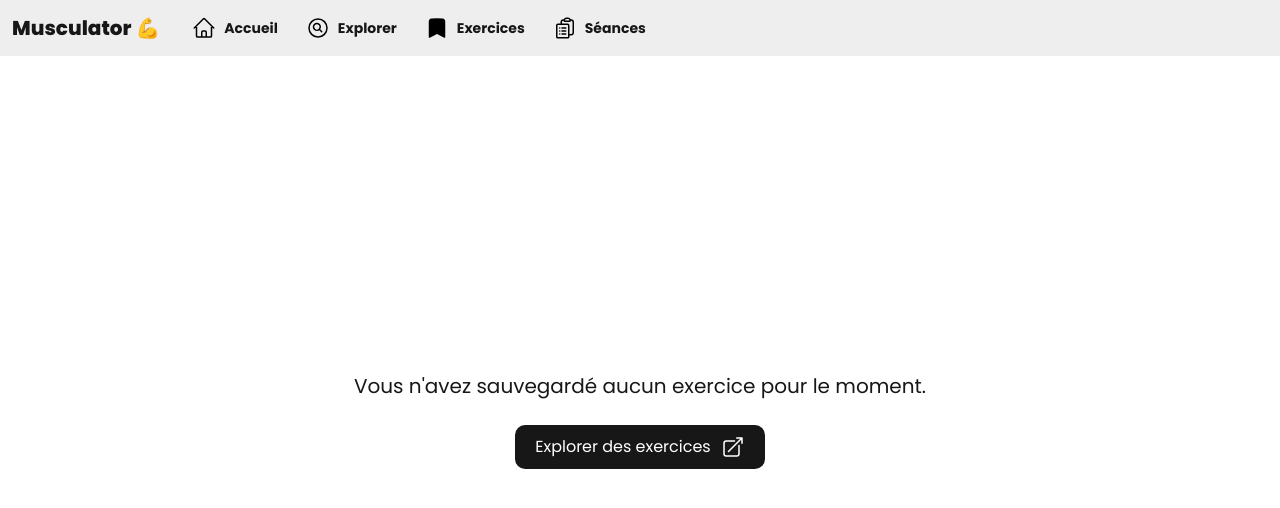
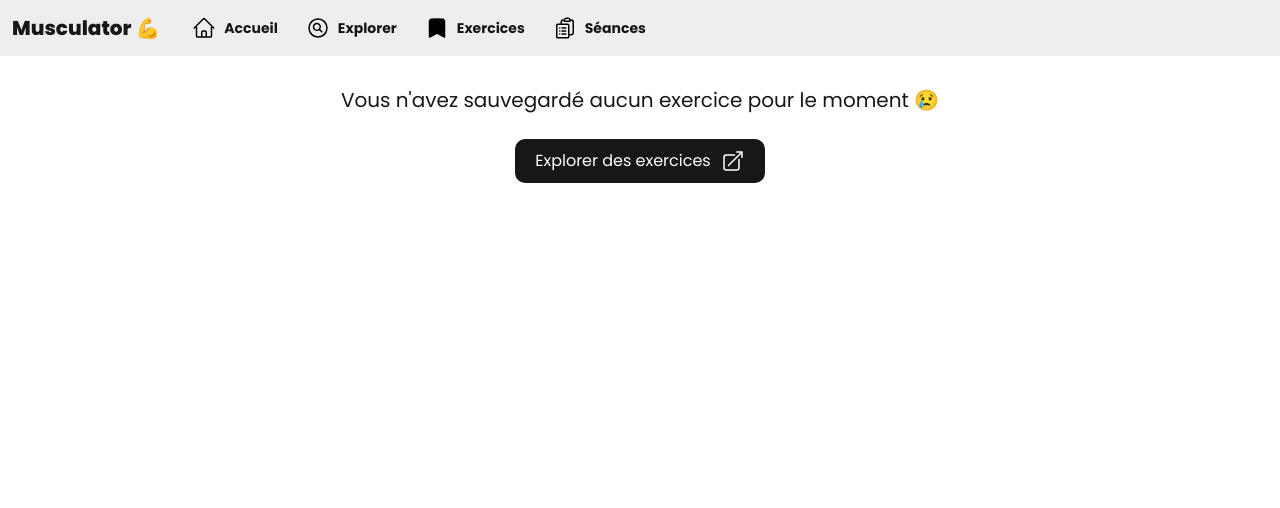
Before and after one commit to mael-grn/musculator, a Next.js app: page /myExercises in a window 1280 px wide. Shown: the top 508 px of the page. Built offline with nearby package versions, Linux system fonts and the light colour scheme.

Commit message:
correction de bugs

```diff
--- a/src/app/exercises/[exId]/page.tsx
+++ b/src/app/exercises/[exId]/page.tsx
@@ -31,7 +31,7 @@ export default function ExercisePage() {
     }
 
     return (
-        <div className={"flex flex-col gap-10 md:mt-10 md:mb-10"}>
+        <div className={"flex flex-col gap-10 md:mt-10 md:mb-10 mb-20 md:mb-0"}>
             <div className={"flex md:flex-row flex-col md:items-center gap-4"}>
                 <div className={"flex gap-2"}>
                     <img onClick={() => router.back()}
--- a/src/app/exercises/page.tsx
+++ b/src/app/exercises/page.tsx
@@ -30,7 +30,7 @@ export default function Explore() {
     }
 
   return (
-    <div className={"flex flex-col justify-center gap-10 items-center mt-4 md:mt-16"}>
+    <div className={"flex flex-col justify-center gap-10 items-center mt-4 md:mt-16 mb-20 md:mb-0"}>
         <div className={"w-full md:w-1/3 relative"}>
             <input ref={inputRef} className={" w-full pt-2.5 pb-2.5 pl-3.5 pr-10"} onKeyUp={onSearch} type={"text"}
                    placeholder={"Rechercher"}/>
--- a/src/app/globals.css
+++ b/src/app/globals.css
@@ -18,7 +18,7 @@
 
 html,
 body {
-  height: 100%;
+  min-height: 100%;
 }
 
 body {
--- a/src/app/myExercises/page.tsx
+++ b/src/app/myExercises/page.tsx
@@ -19,13 +19,13 @@ export default function MyExercises() {
     }, []);
 
     return (
-        <div className={"w-full h-full md:pt-10"}>
+        <div className={"w-full min-h-full mb-20  md:mb-0 md:pt-10 "}>
             {loading ? (<PageLoading/>) :
-                (<div className={" w-full h-full"}>
+                (<div className={" w-full min-h-full"}>
                     {
                         exercises.length === 0 ? (
-                            <div className={"flex flex-col w-full h-full items-center justify-center gap-6"}>
-                                <p className={"text-center"}>Vous n'avez sauvegardé aucun exercice pour le moment.</p>
+                            <div className={"flex flex-col w-full min-h-full items-center justify-center gap-6"}>
+                                <p className={"text-center"}>Vous n'avez sauvegardé aucun exercice pour le moment 😢</p>
                                 <button onClick={() => router.push("/exercises")}>
                                     Explorer des exercices
                                     <img src={"/icons/arrow-out.svg"} className={"h-6 invert"}/>
--- /dev/null
+++ b/src/app/myTrainings/page.tsx
@@ -0,0 +1,31 @@
+"use client";
+
+import {useRouter} from "next/navigation";
+import {useEffect, useState} from "react";
+import {Exercise, getExercises, getSavedExercices} from "@/app/exercises/exercisesUtils";
+import ExerciseComponent from "@/app/components/exercise";
+import PageLoading from "@/app/components/loading";
+
+export default function MyExercises() {
+    const router = useRouter();
+    const [exercises, setExercises] = useState<Exercise[]>([]);
+    const [loading, setLoading] = useState(true);
+
+    useEffect(() => {
+        getSavedExercices().then((exos) => {
+            console.log(exos);
+            setExercises(exos);
+        }).finally(() => setLoading(false));
+    }, []);
+
+    return (
+        <div className={"flex flex-col w-full h-full items-center justify-center gap-6 md:pt-10"}>
+            <p className={"text-center"}>Cette fonctionnalité n'est pas encore développé. Revenez plus tard 🛠️</p>
+            <button onClick={() => router.push("/")}>
+                Retour à l'accueil
+                <img src={"/icons/arrow-out.svg"} className={"h-6 invert"}/>
+            </button>
+        </div>
+
+    );
+}
--- /dev/null
+++ b/src/app/myTrainings/trainingsUtils.ts
@@ -0,0 +1,16 @@
+export interface Training {
+    id: number;
+    name: string;
+    muscles: string[];
+    exercises: number[];
+}
+
+let trainingList: Training[] = [];
+
+export async function getTrainings(): Promise<Training[]> {
+    if (trainingList.length === 0) {
+        let localStrorageTrainings = localStorage.getItem("Trainings");
+        trainingList = localStrorageTrainings && localStrorageTrainings[0] ? JSON.parse(localStrorageTrainings) : [];
+    }
+    return trainingList;
+}
--- a/src/app/myTranings/page.tsx
+++ /dev/null
@@ -1,19 +0,0 @@
-"use client";
-
-import {useRouter} from "next/navigation";
-
-export default function Home() {
-    const router = useRouter();
-
-    return (
-        <div className={" w-full h-full items-center justify-center flex flex-col gap-6"}>
-            <h1>Musculator 💪</h1>
-            <p className={"w-2/3 mt-6 text-center"}>Explorer une toute nouvelle manière de réaliser vos séances, generez automatiquement des exercices adaptés à vos besoins et organisez vous afin de ne jamais tomber à cours de motivation.</p>
-            <p className={"w-2/3 text-center"}>Obtenez de gros muscles ! 🗿</p>
-            <button onClick={() => router.push("/exercises")}>
-                Commencer à explorer
-                <img src={"/icons/arrow-out.svg"} className={"h-6 invert"}/>
-            </button>
-        </div>
-    );
-}
```
